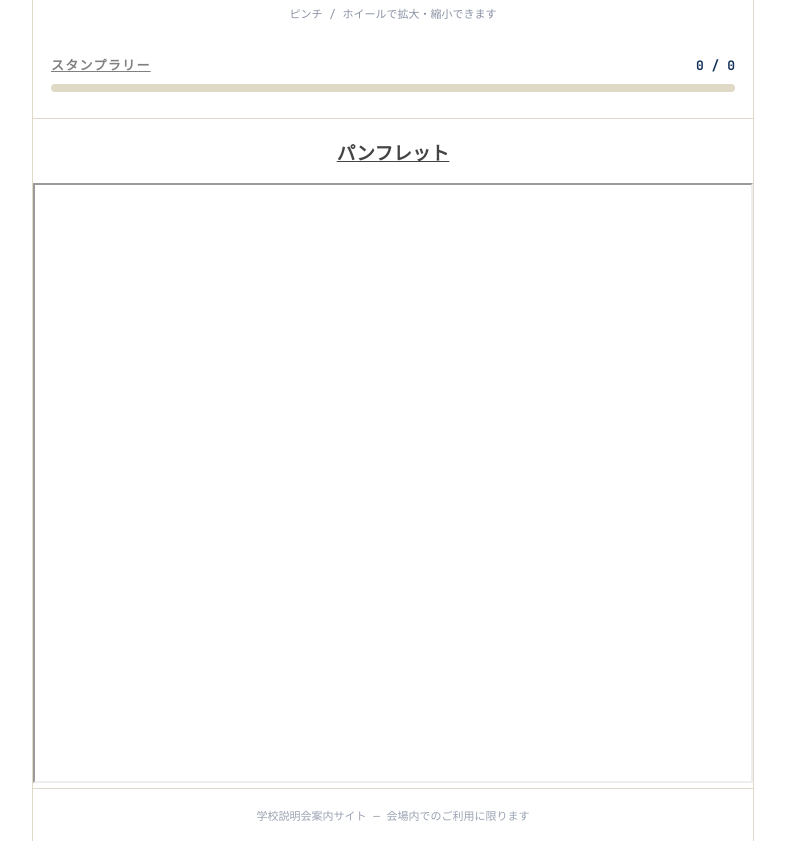
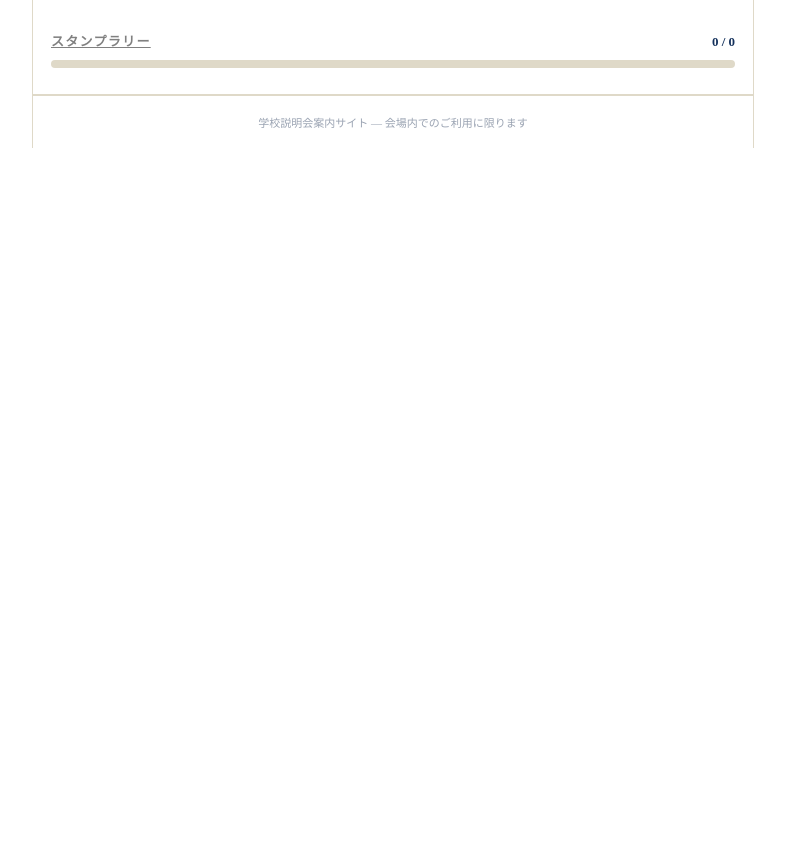
Before and after one commit to koush811/ask-place, a React (Vite) app in the folder ask-place/: page / in a window 1280 px wide. Shown: the part 1580-2421 px from the top of the page, without its empty margins (247-1032 px from the left). After the commit the page ends 1728 px from the top, so only its background shows below. Built offline with nearby package versions, Linux system fonts and the light colour scheme.

Commit message:
pdf削除

```diff
--- a/ask-place/src/components/Header.jsx
+++ b/ask-place/src/components/Header.jsx
@@ -3,6 +3,12 @@ export default function Header() {
     <header className="site-header">
       <h1>愛知総合工科高校・附属中学校 校内マップ</h1>
       <p>学校説明会 来場者ガイド</p>
+
+      <div className="hamberger">
+        <div className="line"></div>
+        <div className="line"></div>
+        <div className="line"></div>
+      </div>
     </header>
   )
 }
--- a/ask-place/src/index.css
+++ b/ask-place/src/index.css
@@ -1,5 +1,3 @@
-@import url('https://fonts.googleapis.com/css2?family=Noto+Sans+JP:wght@400;500;700;900&family=JetBrains+Mono:wght@400;500;700&display=swap');
-
 :root {
   --ink: #14315c;
   --ink-deep: #0b1e3d;
@@ -14,8 +12,6 @@
   --stairs: #35b6c4;
   --danger: #e0402f;
   --radius: 10px;
-  --font-display: 'JetBrains Mono', monospace;
-  --font-body: 'Noto Sans JP', sans-serif;
 }
 
 * { box-sizing: border-box; }
--- a/ask-place/src/pages/Home.jsx
+++ b/ask-place/src/pages/Home.jsx
@@ -155,16 +155,7 @@ export default function Home() {
       <StampProgress stampRooms={stampRooms} collected={collected} />
 
       <RoomInfoModal room={selectedRoom} onClose={() => setSelectedRoom(null)} />
-      <h3 className='pdf-title'>パンフレット</h3>
-      <div className="pdf-embed-desktop">
-        <iframe src="/a.pdf" width="100%" height="600px" title="学校パンフレット">
-          <a href="/a.pdf">パンフレットを見る</a>
-        </iframe>
-      </div>
 
-      <a href="/a.pdf" target="_blank" rel="noopener noreferrer" className="pdf-open-btn-mobile">
-        パンフレットを見る
-      </a>
       {toast && <div className="toast">{toast}</div>}
     </>
   )
```
Also changed, not shown: 1 other file (tests, documents, lock files or other folders).
